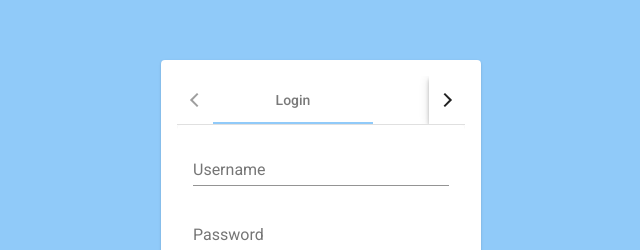
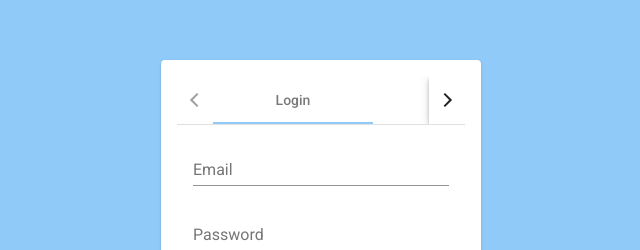
Before and after one commit to PranithKoppula7/logic_web_app, an Angular app: page / in a window 1280 px wide. Shown: the part 201-451 px from the top of the page, without its empty margins (319-959 px from the left). Built offline with nearby package versions, Linux system fonts and the light colour scheme.

Commit message:
added home route

```diff
--- a/src/app/components/login/login.component.html
+++ b/src/app/components/login/login.component.html
@@ -5,9 +5,9 @@
       <ng-template matTabContent>
         <mat-card>
           <form class="login-form" fxLayoutAlign="stretch" fxLayout="column">
-            <mat-form-field class="username">
-              <mat-label>Username</mat-label>
-              <input matInput>
+            <mat-form-field class="email">
+              <mat-label>Email</mat-label>
+              <input matInput type="email">
             </mat-form-field>
             <mat-form-field class="password">
               <mat-label>Password</mat-label>
@@ -22,20 +22,31 @@
         <ng-template matTabContent>
             <mat-card>
               <form class="login-form" fxLayoutAlign="stretch" fxLayout="column">
-                <mat-form-field class="username" >
-                  <mat-label>Username</mat-label>
+                <mat-form-field class="first-name" >
+                  <mat-label>First Name</mat-label>
+                  <input matInput>
+                </mat-form-field>
+
+                <mat-form-field class="last-name">
+                  <mat-label>Last Name</mat-label>
+                  <input matInput>
+                </mat-form-field>
+
+                <mat-form-field class="email">
+                    <mat-label>Email</mat-label>
+                    <input matInput type="email">
+                </mat-form-field>
+
+                <mat-form-field class="pid">
+                  <mat-label>PID</mat-label>
                   <input matInput>
                 </mat-form-field>
 
                 <mat-form-field class="password">
                   <mat-label>Password</mat-label>
-                  <input matInput>
+                  <input matInput type="password">
                 </mat-form-field>
 
-                <mat-form-field class="email">
-                    <mat-label>Email</mat-label>
-                    <input matInput>
-                  </mat-form-field>
                   <button mat-raised-button type="submit" color="primary">Sign Up!</button>
               </form>
             </mat-card>
```
Also changed, not shown: 2 other files (tests, documents, lock files or other folders).
